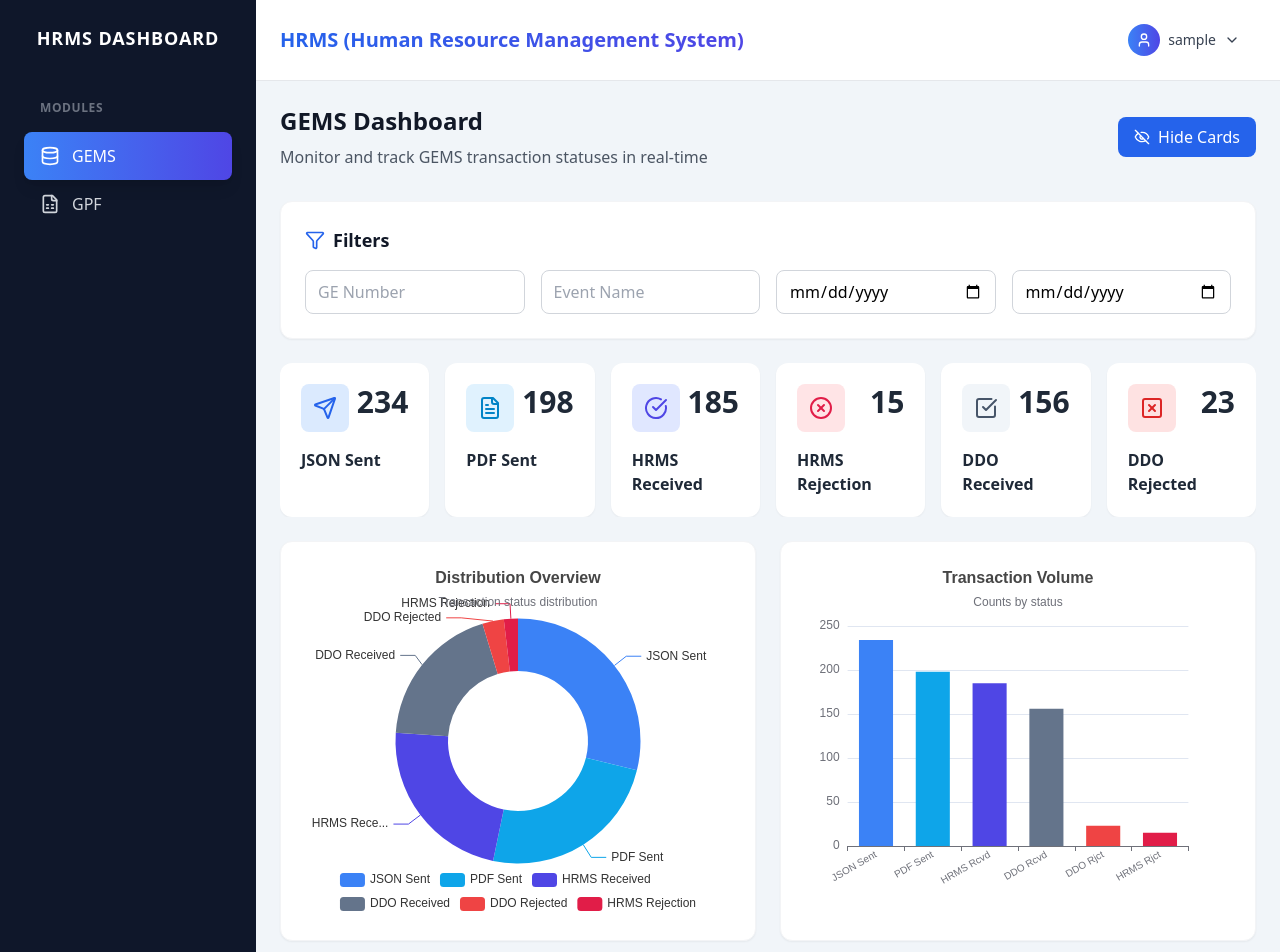
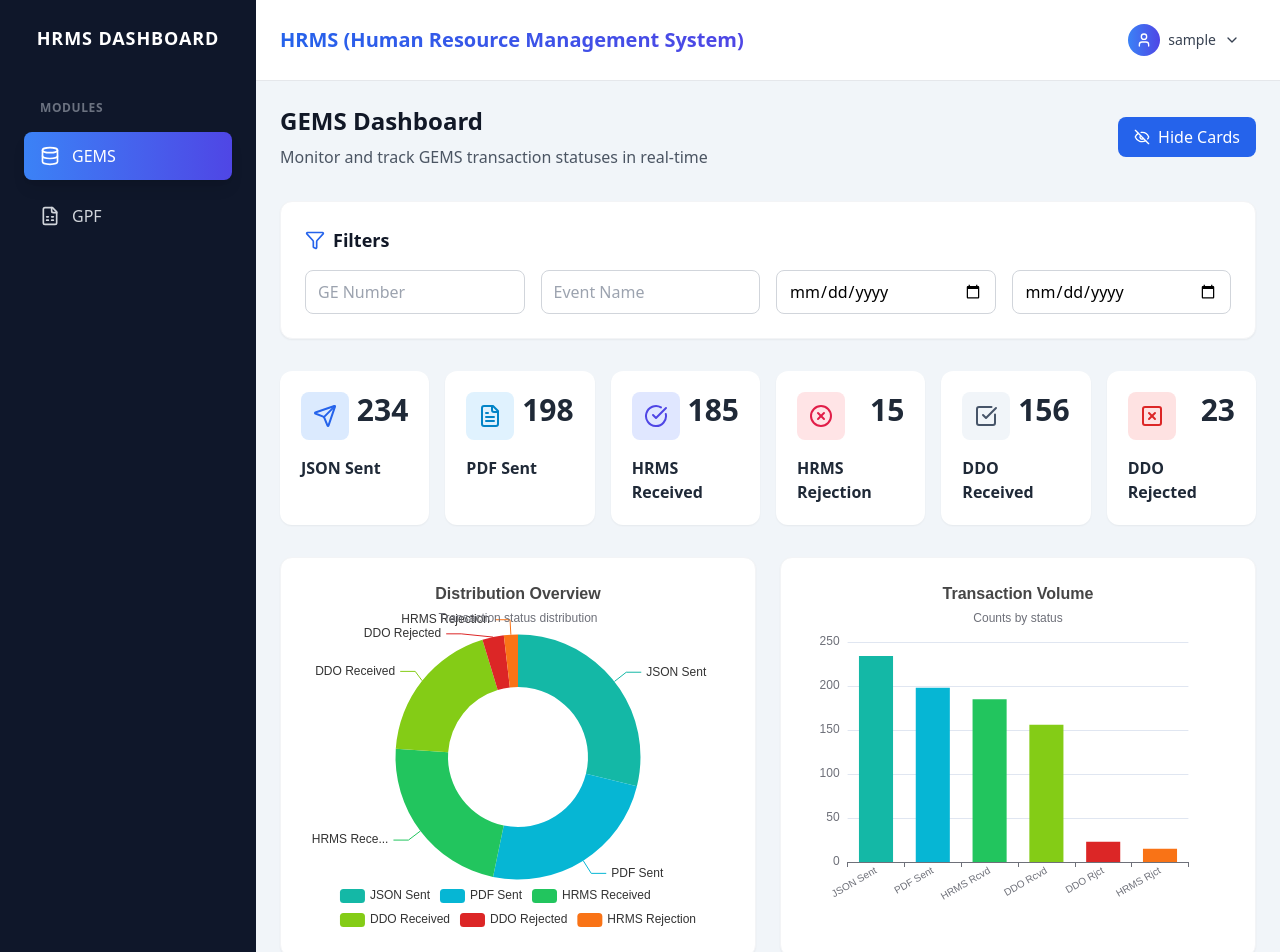
Before and after one commit to Jagadeesh1013/HRMS-DASHBOARD-ALPHA, a React (Vite) app: page /gems in a window 1280 px wide. Shown: the top 952 px of the page. Built offline with nearby package versions, Linux system fonts and the light colour scheme; sample sign-in values are in the browser's storage.

Commit message:
Commit from Dualite Alpha:

```diff
--- a/src/components/Sidebar.tsx
+++ b/src/components/Sidebar.tsx
@@ -28,12 +28,13 @@ const Sidebar: React.FC = () => {
           HRMS DASHBOARD
         </h1>
 
-        <nav className="space-y-4">
+        <nav>
           <h2 className="text-xs font-semibold text-gray-500 uppercase tracking-wider mb-4 px-4">
             MODULES
           </h2>
 
-          {menuItems.map((item) => {
+          <div className="space-y-2">
+            {menuItems.map((item, index) => {
               const Icon = item.icon;
               const isActive = location.pathname.startsWith(item.path);
 
@@ -43,6 +44,8 @@ const Sidebar: React.FC = () => {
                     whileHover={{ scale: 1.03 }}
                     whileTap={{ scale: 0.97 }}
                     className={`flex items-center space-x-3 px-4 py-3 rounded-lg transition-all ${
+                      index === 1 ? 'mt-3' : ''
+                    } ${
                       isActive
                         ? `bg-gradient-to-r ${item.color} text-white shadow-lg`
                         : 'hover:bg-slate-700 hover:text-white'
@@ -54,6 +57,7 @@ const Sidebar: React.FC = () => {
                 </Link>
               );
             })}
+          </div>
         </nav>
       </div>
     </div>
--- a/src/pages/GemsPage.tsx
+++ b/src/pages/GemsPage.tsx
@@ -69,12 +69,12 @@ const GemsPage: React.FC = () => {
     series: [{
         name: 'Transaction Status', type: 'pie', radius: ['40%', '70%'],
         data: [
-          { value: statusCounts.JSON_SENT, name: 'JSON Sent', itemStyle: { color: '#3B82F6' } }, // blue-500
-          { value: statusCounts.PDF_SENT, name: 'PDF Sent', itemStyle: { color: '#0EA5E9' } }, // sky-500
-          { value: statusCounts.HRMS_RECEIVED, name: 'HRMS Received', itemStyle: { color: '#4F46E5' } }, // indigo-600
-          { value: statusCounts.DDO_RECEIVED, name: 'DDO Received', itemStyle: { color: '#64748B' } }, // slate-500
-          { value: statusCounts.DDO_REJECTED, name: 'DDO Rejected', itemStyle: { color: '#EF4444' } }, // red-500
-          { value: statusCounts.HRMS_REJECTED, name: 'HRMS Rejection', itemStyle: { color: '#E11D48' } }, // rose-600
+          { value: statusCounts.JSON_SENT, name: 'JSON Sent', itemStyle: { color: '#14B8A6' } },
+          { value: statusCounts.PDF_SENT, name: 'PDF Sent', itemStyle: { color: '#06B6D4' } },
+          { value: statusCounts.HRMS_RECEIVED, name: 'HRMS Received', itemStyle: { color: '#22C55E' } },
+          { value: statusCounts.DDO_RECEIVED, name: 'DDO Received', itemStyle: { color: '#84CC16' } },
+          { value: statusCounts.DDO_REJECTED, name: 'DDO Rejected', itemStyle: { color: '#DC2626' } },
+          { value: statusCounts.HRMS_REJECTED, name: 'HRMS Rejection', itemStyle: { color: '#F97316' } },
         ],
         emphasis: { itemStyle: { shadowBlur: 10, shadowOffsetX: 0, shadowColor: 'rgba(0, 0, 0, 0.5)' } }
       }]
@@ -88,12 +88,12 @@ const GemsPage: React.FC = () => {
     series: [{
         type: 'bar', barWidth: '60%',
         data: [
-          { value: statusCounts.JSON_SENT, itemStyle: { color: '#3B82F6' } },
-          { value: statusCounts.PDF_SENT, itemStyle: { color: '#0EA5E9' } },
-          { value: statusCounts.HRMS_RECEIVED, itemStyle: { color: '#4F46E5' } },
-          { value: statusCounts.DDO_RECEIVED, itemStyle: { color: '#64748B' } },
-          { value: statusCounts.DDO_REJECTED, itemStyle: { color: '#EF4444' } },
-          { value: statusCounts.HRMS_REJECTED, itemStyle: { color: '#E11D48' } },
+          { value: statusCounts.JSON_SENT, itemStyle: { color: '#14B8A6' } },
+          { value: statusCounts.PDF_SENT, itemStyle: { color: '#06B6D4' } },
+          { value: statusCounts.HRMS_RECEIVED, itemStyle: { color: '#22C55E' } },
+          { value: statusCounts.DDO_RECEIVED, itemStyle: { color: '#84CC16' } },
+          { value: statusCounts.DDO_REJECTED, itemStyle: { color: '#DC2626' } },
+          { value: statusCounts.HRMS_REJECTED, itemStyle: { color: '#F97316' } },
         ],
         borderRadius: 4,
       }]
@@ -130,7 +130,7 @@ const GemsPage: React.FC = () => {
               </motion.button>
             </div>
 
-            <div className="bg-white rounded-xl shadow-sm border border-gray-100 p-6 mb-6">
+            <div className="bg-white rounded-xl shadow-sm border border-gray-100 p-6 mb-8">
               <div className="flex items-center space-x-2 mb-4">
                 <Filter className="w-5 h-5 text-blue-600" />
                 <h2 className="text-lg font-semibold text-gray-900">Filters</h2>
@@ -149,7 +149,7 @@ const GemsPage: React.FC = () => {
                   initial={{ opacity: 0, height: 0 }}
                   animate={{ opacity: 1, height: 'auto' }}
                   exit={{ opacity: 0, height: 0 }}
-                  className="mb-6 overflow-hidden"
+                  className="mb-8 mt-6"
                 >
                   <div className="grid grid-cols-1 md:grid-cols-3 lg:grid-cols-6 gap-4">
                     {statusCards.map((card) => {
--- a/src/pages/GpfPage.tsx
+++ b/src/pages/GpfPage.tsx
@@ -64,9 +64,9 @@ const GpfPage: React.FC = () => {
     series: [{
         name: 'GPF Status', type: 'pie', radius: ['40%', '70%'],
         data: [
-          { value: statusCounts.JSON_SENT, name: 'JSON Sent', itemStyle: { color: '#3B82F6' } }, // blue-500
-          { value: statusCounts.HRMS_RECEIVED, name: 'HRMS Received', itemStyle: { color: '#0EA5E9' } }, // sky-500
-          { value: statusCounts.HRMS_REJECTED, name: 'HRMS Rejected', itemStyle: { color: '#EF4444' } }, // red-500
+          { value: statusCounts.JSON_SENT, name: 'JSON Sent', itemStyle: { color: '#14B8A6' } },
+          { value: statusCounts.HRMS_RECEIVED, name: 'HRMS Received', itemStyle: { color: '#22C55E' } },
+          { value: statusCounts.HRMS_REJECTED, name: 'HRMS Rejected', itemStyle: { color: '#DC2626' } },
         ],
         emphasis: { itemStyle: { shadowBlur: 10, shadowOffsetX: 0, shadowColor: 'rgba(0, 0, 0, 0.5)' } }
       }]
@@ -80,9 +80,9 @@ const GpfPage: React.FC = () => {
     series: [{
         type: 'bar', barWidth: '50%',
         data: [
-          { value: statusCounts.JSON_SENT, itemStyle: { color: '#3B82F6' } },
-          { value: statusCounts.HRMS_RECEIVED, itemStyle: { color: '#0EA5E9' } },
-          { value: statusCounts.HRMS_REJECTED, itemStyle: { color: '#EF4444' } },
+          { value: statusCounts.JSON_SENT, itemStyle: { color: '#14B8A6' } },
+          { value: statusCounts.HRMS_RECEIVED, itemStyle: { color: '#22C55E' } },
+          { value: statusCounts.HRMS_REJECTED, itemStyle: { color: '#DC2626' } },
         ],
         borderRadius: 4,
       }]
@@ -106,7 +106,7 @@ const GpfPage: React.FC = () => {
               <p className="text-gray-600">Monitor and track GPF transaction statuses and employee data</p>
             </div>
 
-            <div className="bg-white rounded-xl shadow-sm border border-gray-100 p-6 mb-6">
+            <div className="bg-white rounded-xl shadow-sm border border-gray-100 p-6 mb-8">
               <div className="flex items-center space-x-2 mb-4">
                 <Filter className="w-5 h-5 text-blue-600" />
                 <h2 className="text-lg font-semibold text-gray-900">Filters</h2>
@@ -118,7 +118,7 @@ const GpfPage: React.FC = () => {
               </div>
             </div>
 
-            <div className="mb-6">
+            <div className="mb-8 mt-6">
               <div className="grid grid-cols-1 md:grid-cols-3 gap-4">
                 {statusCards.map((card) => {
                   const CardIcon = card.icon;
```
Lines whose indentation alone changed are shown as unchanged.
